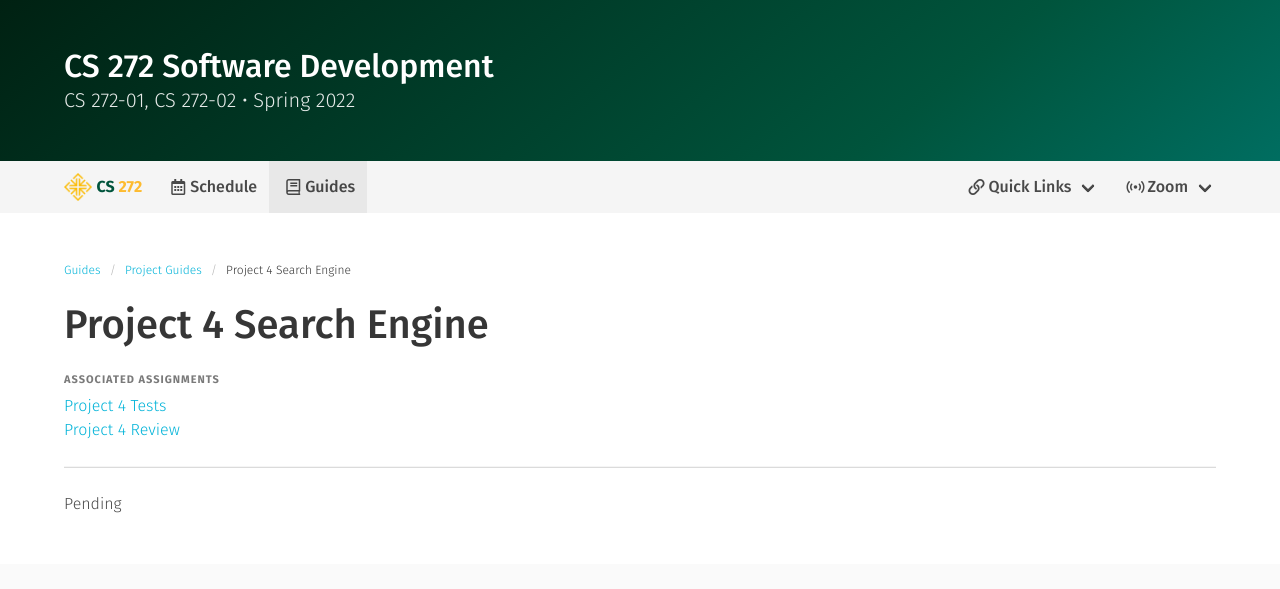
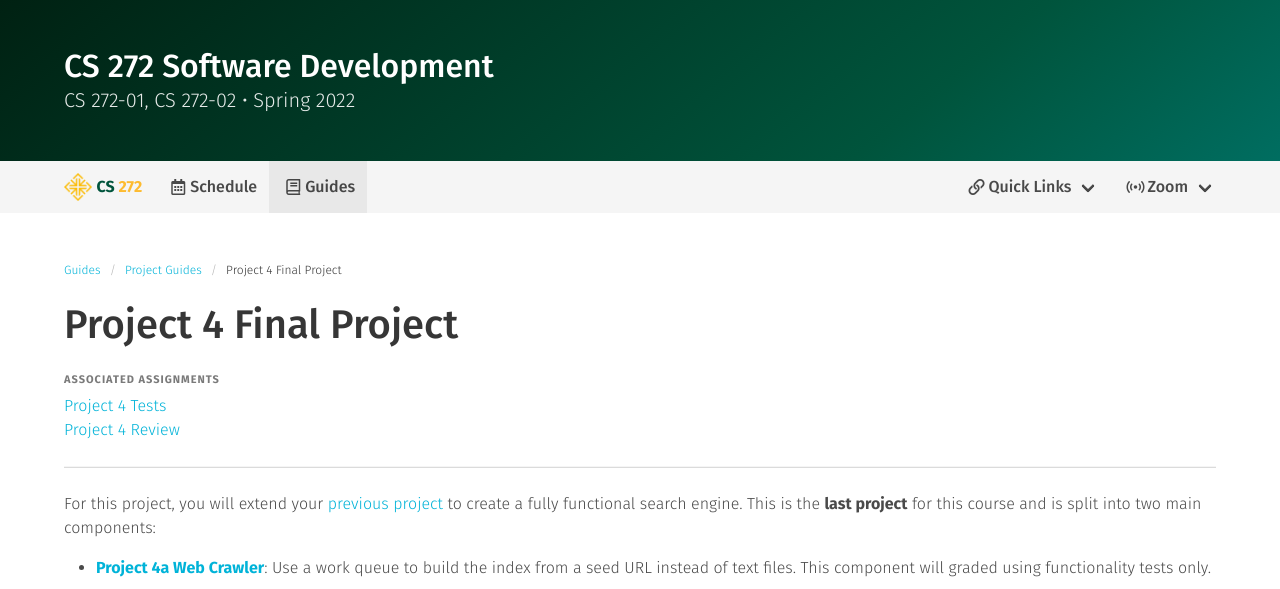
Before and after one commit to usf-cs272-spring2022/usf-cs272-spring2022.github.io, a Jekyll site: the page built from _projects/project-4.md, in a window 1280 px wide, cut to the strip 0-589 px from the top of the page. Built offline with Jekyll 4.4.1, drawn with Linux system fonts in a browser that asks for light colours; comment, search, counter and statistics services are not loaded; some of the changed text lies outside the part shown.

Commit message:
Updated content

```diff
--- a/_projects/project-4.md
+++ b/_projects/project-4.md
@@ -1,15 +1,15 @@
 ---
-title: Project 4 Search Engine
+title: Project 4 Final Project
 navbar: Guides
 layout: guides
 key: 4.0
-bump: false
+bump: true
 
 project: 4
 
-tags:
-  - text: 'Pending'
-    type: 'is-muted'
+#tags:
+#  - text: 'Pending'
+#    type: 'is-muted'
 
 assignments:
   - text: 'Project 4 Tests'
@@ -20,17 +20,12 @@ assignments:
 
 ---
 
-Pending
+For this project, you will extend your [previous project](project-{{ page.project | minus: 1 }}.html) to create a fully functional search engine. This is the **last project** for this course and is split into two main components:
 
-{% comment %}
+  - **[Project 4a Web Crawler](project-4a.html)**: Use a work queue to build the index from a seed URL instead of text files. This component will graded using functionality tests only.
 
-For this project, you will extend your [previous project](project-3.html) to create a fully functional search engine. This is the **last project** for this course and is split into two main components:
+  - **[Project 4b Search Engine](project-4b.html)**: Create a search engine web application using Jetty and servlets. This component will be graded in one [final code review](final-review.html) during finals week (if eligible).
 
-  - **[Project 4a Web Crawler](project-4a.html)**: Use a work queue to build the index from a seed URL instead of text files. The eligibility and grading are handled like any other [project functionality](functionality.html) component (i.e. using functionality tests).
+The last [search engine](project-4b.html) project has several extra credit opportunities. Students that are not eligible for this project may complete [other extra credit](extra-credit.html) opportunities instead at the end of the semester.
 
-  - **[Project 4b Search Engine](project-4b.html)**: Create a search engine web interface using Jetty and servlets. The eligibility and grading are handled like any other [project design](design.html) component (i.e. using code review).
-
-To earn credit for [Project 4a Web Crawler](project-4a.html), you fully must pass the design of [project 2](project-2.html) and functionality of [project 3](project-3.html). To earn credit for [Project 4b Search Engine](project-4b.html), you must fully pass the functionality of [project 4a](project-4a.html).
-
-The code reviews for this project are conducted synchronously during finals week only. See the [Final Code Review](final-review.html) guide for details.
-{% endcomment %}
+The last code review in this class will be during finals week. Students may earn a partial grade on eligible project assignments during this review. See the [final code review](final-review.html) guide for details.
```
